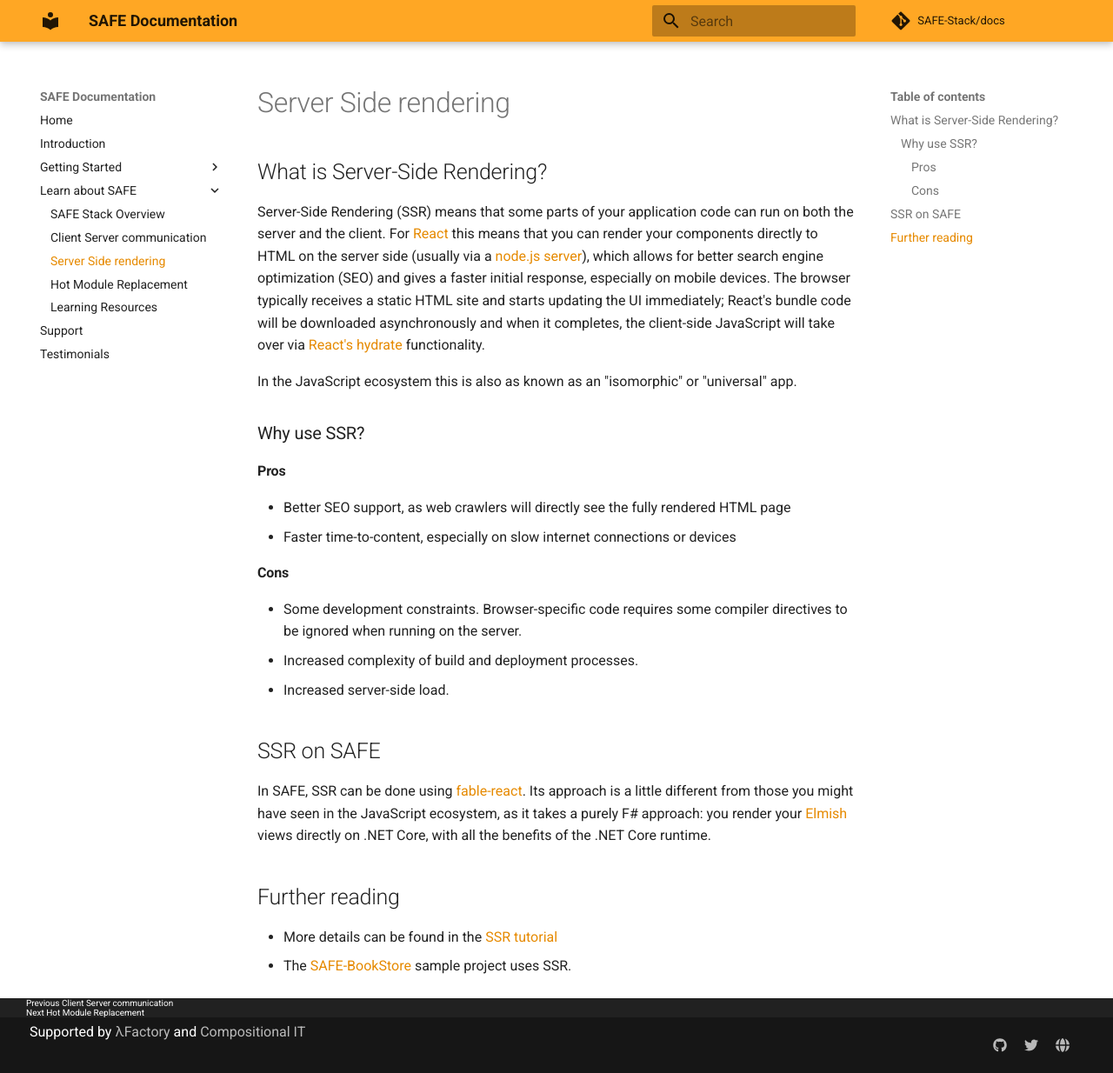
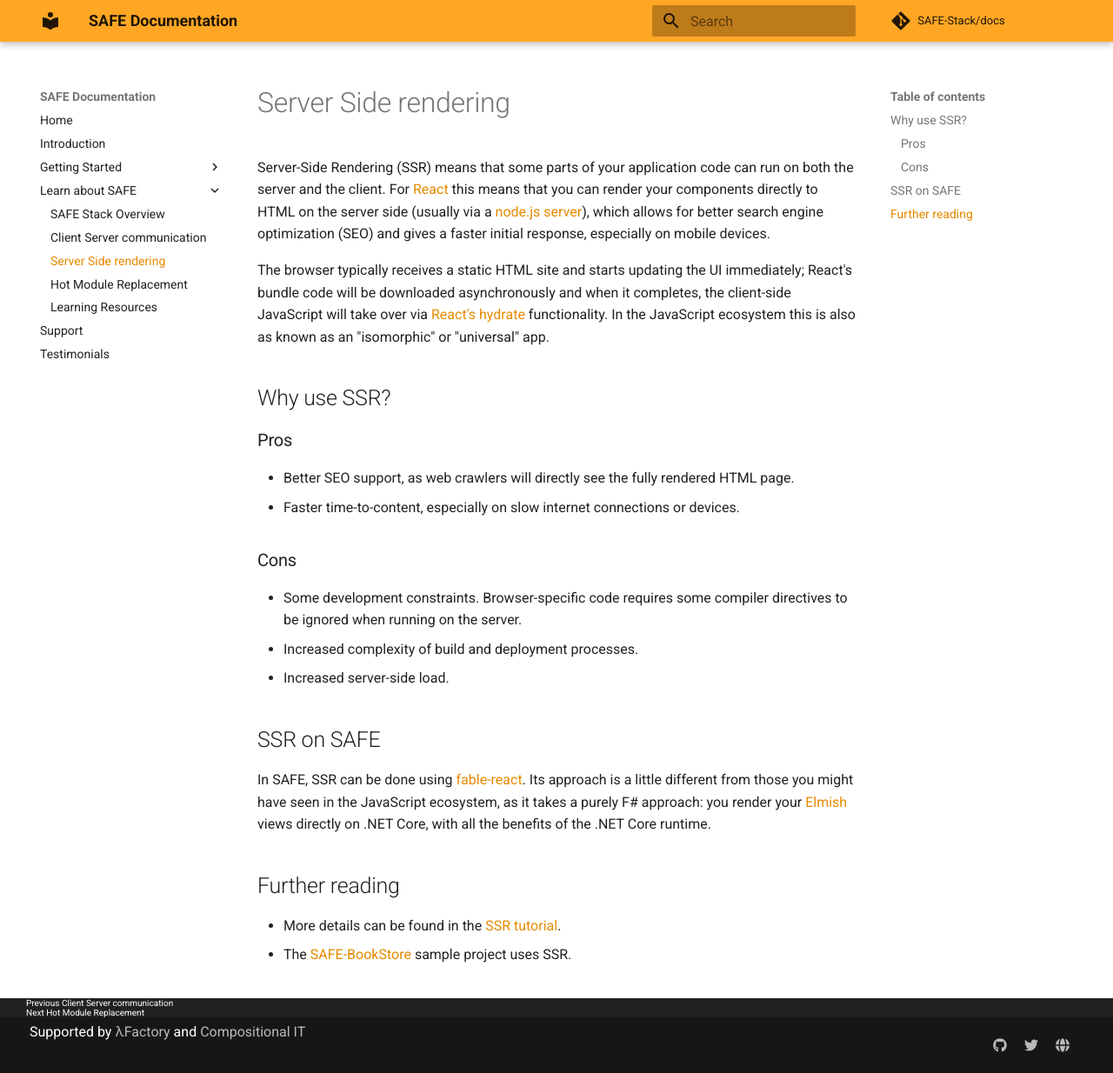
Before and after one commit to SAFE-Stack/docs, an MkDocs documentation site: the page built from docs/server-side-rendering.md, in a window 1280 px wide and 1234 px high. Shown: the whole window at 87% size. Built offline with MkDocs 1.6.1 and Material for MkDocs 9.7.7, drawn with Linux system fonts in a browser that asks for light colours; comment, search, counter and statistics services are not loaded; old or Windows-style settings are respelled for this version of MkDocs.

Commit message:
More SSR updates.

```diff
--- a/docs/server-side-rendering.md
+++ b/docs/server-side-rendering.md
@@ -1,19 +1,17 @@
-## What is Server-Side Rendering?
+Server-Side Rendering (SSR) means that some parts of your application code can run on both the server and the client.
+For [React](https://reactjs.org/) this means that you can render your components directly to HTML on the server side (usually via a [node.js server](https://nodejs.org/en/)), which allows for better search engine optimization (SEO) and gives a faster initial response, especially on mobile devices.
 
-Server-Side Rendering (SSR) means that some parts of your application code can run on both the server and the client.
-For [React](https://reactjs.org/) this means that you can render your components directly to HTML on the server side (usually via a [node.js server](https://nodejs.org/en/)), which allows for better search engine optimization (SEO) and gives a faster initial response, especially on mobile devices. The browser typically receives a static HTML site and starts updating the UI immediately;
-React's bundle code will be downloaded asynchronously and when it completes, the client-side JavaScript will take over via [React's hydrate](https://reactjs.org/docs/react-dom.html#hydrate) functionality.
+The browser typically receives a static HTML site and starts updating the UI immediately;
+React's bundle code will be downloaded asynchronously and when it completes, the client-side JavaScript will take over via [React's hydrate](https://reactjs.org/docs/react-dom.html#hydrate) functionality. In the JavaScript ecosystem this is also as known as an "isomorphic" or "universal" app.
 
-In the JavaScript ecosystem this is also as known as an "isomorphic" or "universal" app.
+## Why use SSR?
 
-### Why use SSR?
+### Pros
 
-#### Pros
+* Better SEO support, as web crawlers will directly see the fully rendered HTML page.
+* Faster time-to-content, especially on slow internet connections or devices.
 
-* Better SEO support, as web crawlers will directly see the fully rendered HTML page
-* Faster time-to-content, especially on slow internet connections or devices
-
-#### Cons
+### Cons
 
 * Some development constraints. Browser-specific code requires some compiler directives to be ignored when running on the server.
 * Increased complexity of build and deployment processes.
@@ -24,5 +22,5 @@ In SAFE, SSR can be done using [fable-react](https://github.com/fable-compiler/f
 
 ## Further reading
 
-* More details can be found in the [SSR tutorial](https://github.com/fable-compiler/fable-react/blob/master/docs/server-side-rendering.md)
+* More details can be found in the [SSR tutorial](https://github.com/fable-compiler/fable-react/blob/master/docs/server-side-rendering.md).
 * The [SAFE-BookStore](https://github.com/SAFE-Stack/SAFE-BookStore) sample project uses SSR.
```
